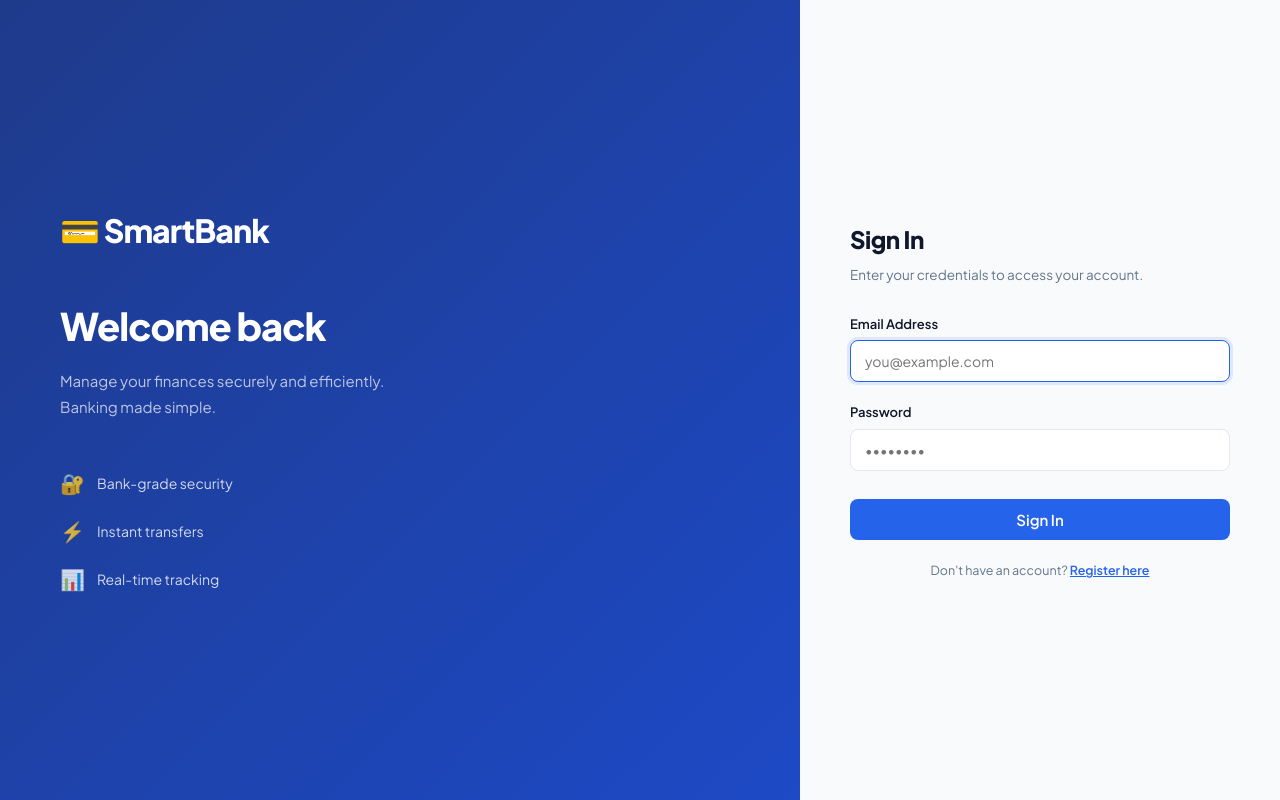
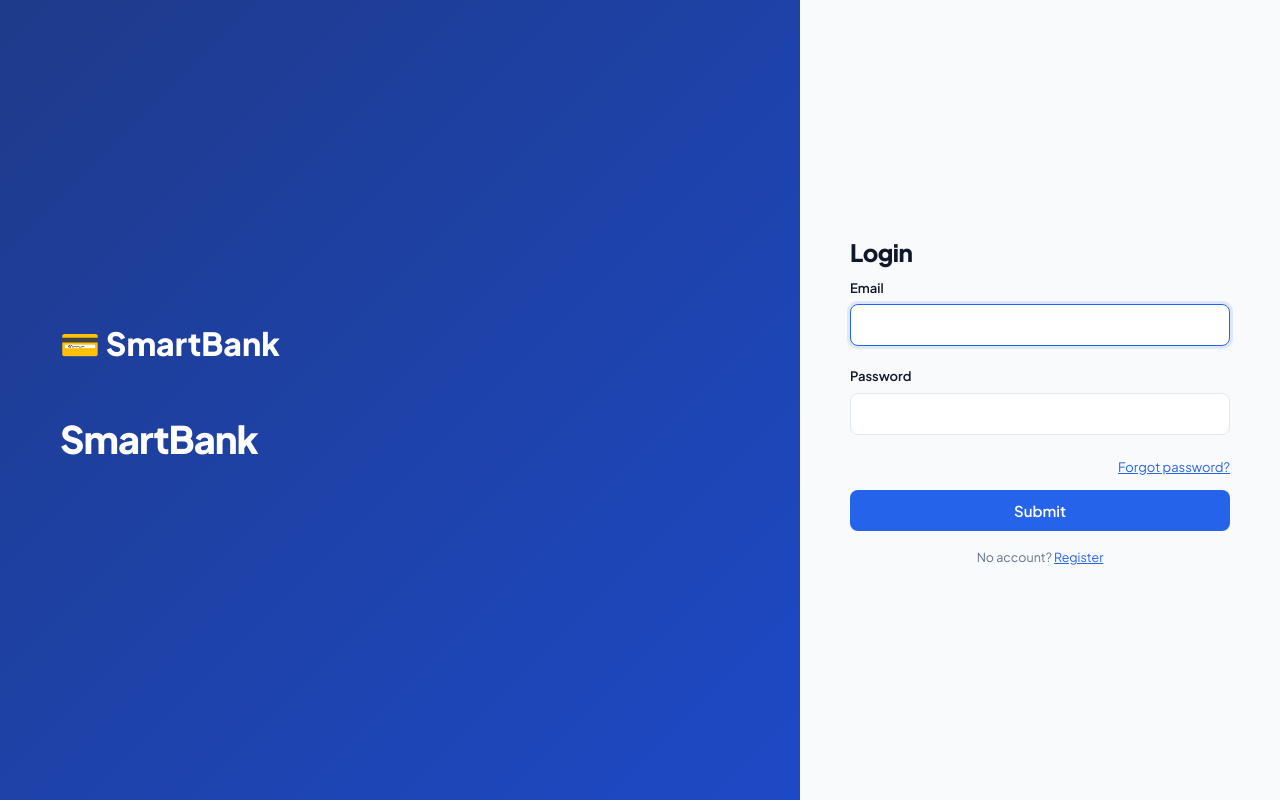
Before and after one commit to SoulReapeer/smartbank, a Flask app: page /login in a window 1280 px wide. Run offline with Flask 3, Linux system fonts and the light colour scheme.

Commit message:
Refactor login.html for improved structure and clarity

```diff
--- a/backend/templates/auth/login.html
+++ b/backend/templates/auth/login.html
@@ -1,50 +1,16 @@
-{% extends 'base.html' %}
-{% block title %}Login{% endblock %}
-
-{% block body %}
-<div class="auth-page">
-  <div class="auth-left">
-    <div style="font-size:32px; font-weight:800; color:#fff; margin-bottom:40px; letter-spacing:-1px;">💳 SmartBank</div>
-    <h1>Welcome back</h1>
-    <p>Manage your finances securely and efficiently. Banking made simple.</p>
-    <div style="margin-top:48px; display:flex; flex-direction:column; gap:16px;">
-      <div style="display:flex;align-items:center;gap:12px;color:rgba(255,255,255,0.8);font-size:14px;">
-        <span style="font-size:20px;">🔐</span> Bank-grade security
-      </div>
-      <div style="display:flex;align-items:center;gap:12px;color:rgba(255,255,255,0.8);font-size:14px;">
-        <span style="font-size:20px;">⚡</span> Instant transfers
-      </div>
-      <div style="display:flex;align-items:center;gap:12px;color:rgba(255,255,255,0.8);font-size:14px;">
-        <span style="font-size:20px;">📊</span> Real-time tracking
-      </div>
-    </div>
-  </div>
-  <div class="auth-right">
-    <div class="auth-box">
-      <h2>Sign In</h2>
-      <p class="auth-sub">Enter your credentials to access your account.</p>
-
-      {% with messages = get_flashed_messages(with_categories=true) %}
-        {% for cat, msg in messages %}
-          <div class="alert alert-{{ cat }}">{{ msg }}</div>
-        {% endfor %}
-      {% endwith %}
-
-      <form method="POST">
-        <div class="form-group">
-          <label class="form-label">Email Address</label>
-          <input type="email" name="email" class="form-control" placeholder="you@example.com" required autofocus>
-        </div>
-        <div class="form-group">
-          <label class="form-label">Password</label>
-          <input type="password" name="password" class="form-control" placeholder="••••••••" required>
-        </div>
-        <button type="submit" class="btn btn-primary btn-block btn-lg" style="margin-top:8px;">Sign In</button>
-      </form>
-      <p class="text-muted text-sm" style="text-align:center; margin-top:20px;">
-        Don't have an account? <a href="{{ url_for('auth.register') }}" style="color:var(--secondary);font-weight:600;">Register here</a>
-      </p>
-    </div>
-  </div>
-</div>
-{% endblock %}
+{% extends 'base.html' %}{% block title %}Auth{% endblock %}{% block body %}
+<div class="auth-page"><div class="auth-left"><div style="font-size:32px;font-weight:800;color:#fff;margin-bottom:40px;">💳 SmartBank</div><h1>SmartBank</h1></div>
+<div class="auth-right"><div class="auth-box">
+{% with messages = get_flashed_messages(with_categories=true) %}{% for cat, msg in messages %}<div class="alert alert-{{ cat }}">{{ msg }}</div>{% endfor %}{% endwith %}
+<h2>{{ request.path.split('/')[-1].replace('-',' ').title() }}</h2>
+<form method="POST">
+{% if '/login' in request.path %}<div class="form-group"><label class="form-label">Email</label><input type="email" name="email" class="form-control" required autofocus></div><div class="form-group"><label class="form-label">Password</label><input type="password" name="password" class="form-control" required></div><div style="text-align:right;margin-bottom:12px;"><a href="/forgot-password" style="font-size:13px;color:var(--secondary);">Forgot password?</a></div>
+{% elif '/register' in request.path %}<div class="form-group"><label class="form-label">Full Name</label><input type="text" name="full_name" class="form-control" required autofocus></div><div class="form-group"><label class="form-label">Email</label><input type="email" name="email" class="form-control" required></div><div class="form-group"><label class="form-label">Phone</label><input type="text" name="phone" class="form-control" required></div><div class="form-group"><label class="form-label">Password</label><input type="password" name="password" class="form-control" required></div><div class="form-group"><label class="form-label">Confirm Password</label><input type="password" name="confirm_password" class="form-control" required></div>
+{% elif '/forgot' in request.path %}<div class="form-group"><label class="form-label">Email Address</label><input type="email" name="email" class="form-control" required autofocus></div>
+{% elif '/reset' in request.path %}<div class="form-group"><label class="form-label">New Password</label><input type="password" name="new_password" class="form-control" required autofocus></div><div class="form-group"><label class="form-label">Confirm Password</label><input type="password" name="confirm_password" class="form-control" required></div>
+{% elif '/change' in request.path %}<div class="form-group"><label class="form-label">Current Password</label><input type="password" name="current_password" class="form-control" required autofocus></div><div class="form-group"><label class="form-label">New Password</label><input type="password" name="new_password" class="form-control" required></div><div class="form-group"><label class="form-label">Confirm Password</label><input type="password" name="confirm_password" class="form-control" required></div>
+{% elif '/resend' in request.path %}<div class="form-group"><label class="form-label">Email Address</label><input type="email" name="email" class="form-control" required autofocus></div>{% endif %}
+<button type="submit" class="btn btn-primary btn-block btn-lg">Submit</button></form>
+{% if '/login' in request.path %}<p class="text-muted text-sm" style="text-align:center;margin-top:16px;">No account? <a href="/register" style="color:var(--secondary);">Register</a></p>{% endif %}
+{% if '/register' in request.path %}<p class="text-muted text-sm" style="text-align:center;margin-top:16px;"><a href="/login" style="color:var(--secondary);">Already have an account? Sign in</a></p>{% endif %}
+</div></div></div>{% endblock %}
```
